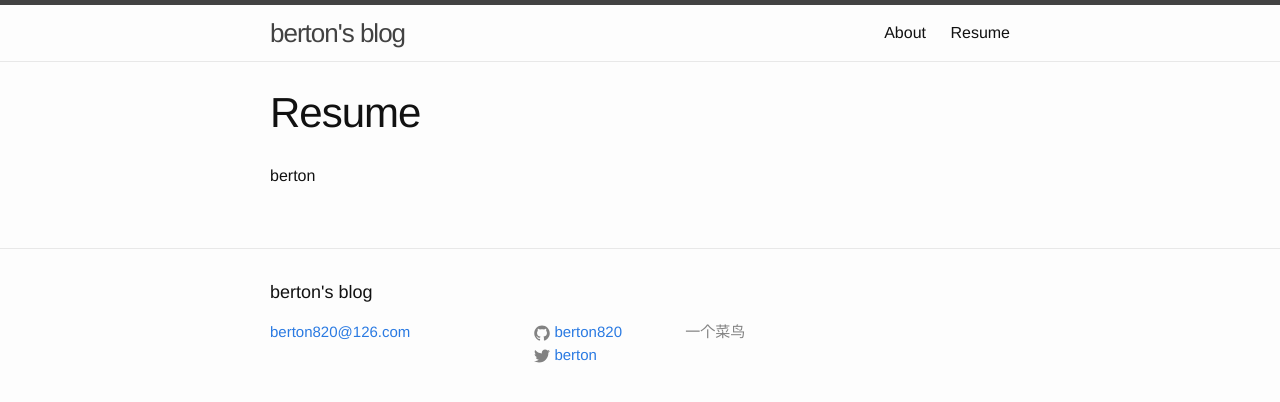
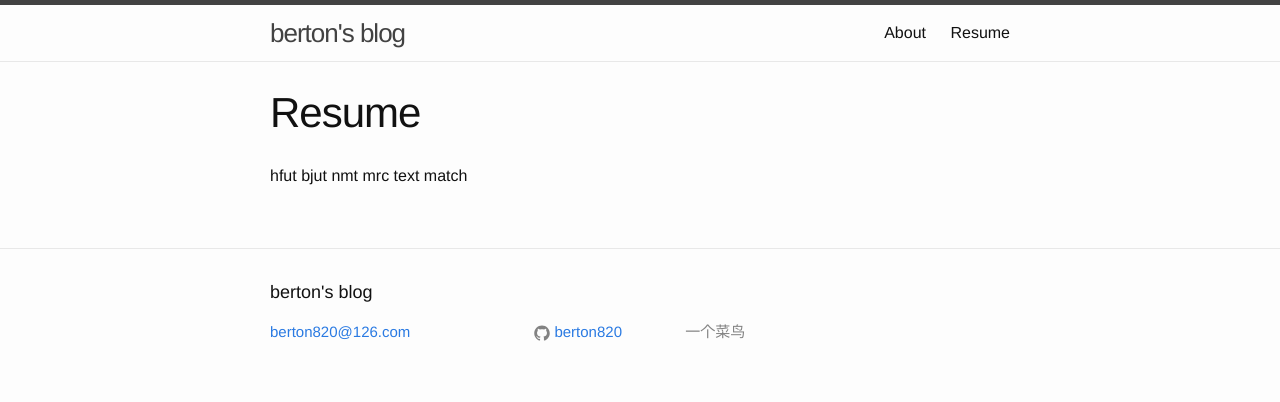
Before and after one commit to berton820/berton820.github.io, a Jekyll site: the page built from resume.md, in a window 1280 px wide. Shown: the top 402 px of the page. Built offline with Jekyll 4.4.1, drawn with Linux system fonts in a browser that asks for light colours.

Commit message:
2019年 6月27日 星期四 14时37分27秒 CST

```diff
--- a/_config.yml
+++ b/_config.yml
@@ -11,7 +11,7 @@ email: berton820@126.com
 description: 一个菜鸟
 baseurl: "" # the subpath of your site, e.g. /blog
 #url: "http://josephlin.club" # the base hostname & protocol for your site
-twitter_username: berton
+#twitter_username: berton
 github_username:  berton820
 
 # Build settings
--- a/resume.md
+++ b/resume.md
@@ -3,5 +3,8 @@ layout: page
 title: Resume
 permalink: /resume/
 ---
-
-berton
+hfut
+bjut
+nmt
+mrc
+text match
```
Also changed, not shown: about.md (+0 -3 lines).
